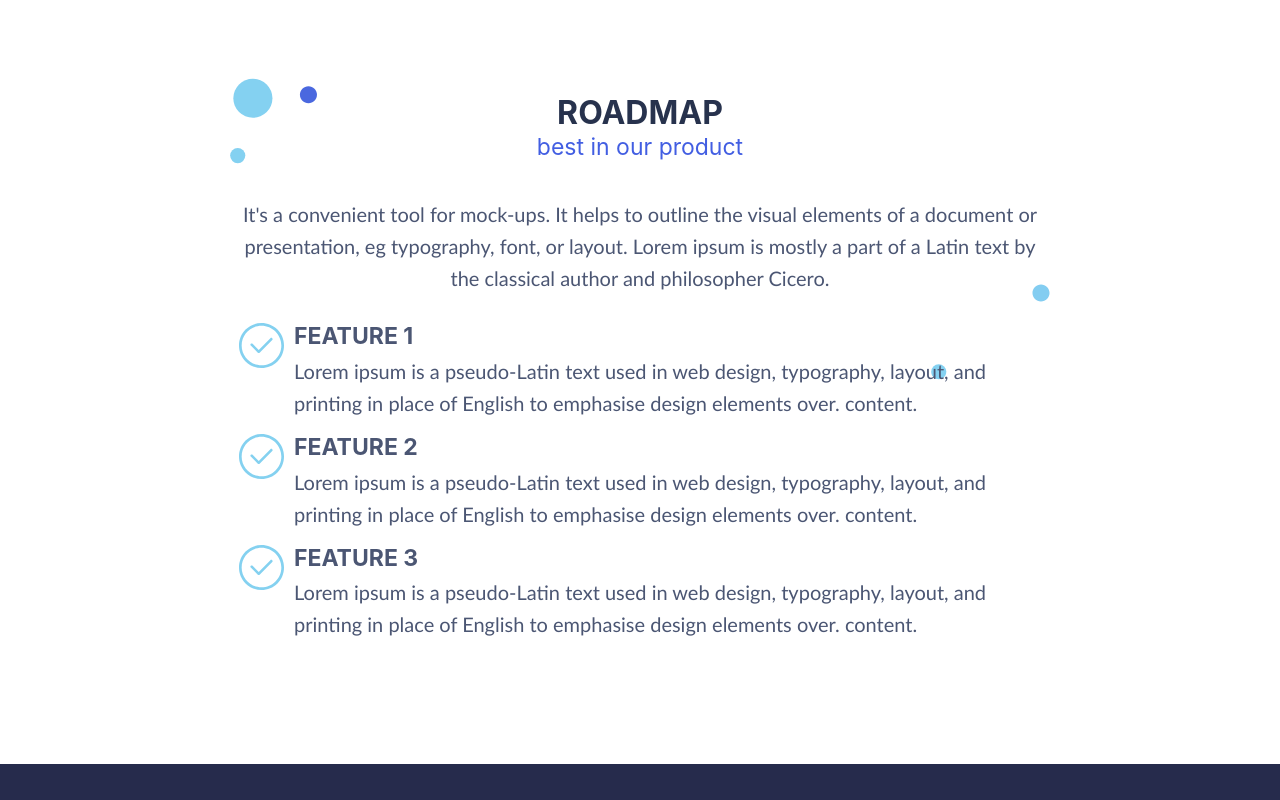
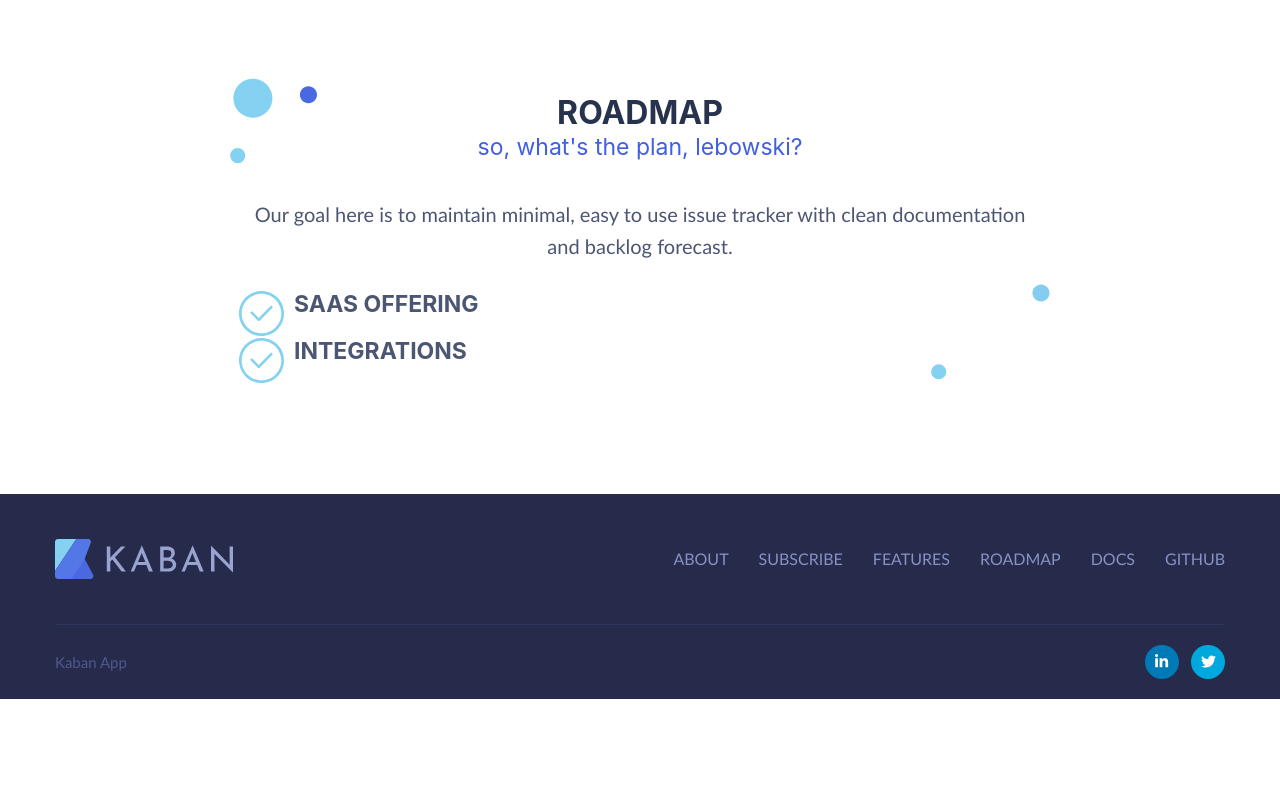
Before and after one commit to pkorzh/kaban.app, a Nuxt app: page / in a window 1280 px wide. Shown: the part 2420-3220 px from the top of the page. After the commit the page ends 3119 px from the top, so only its background shows below. Built offline with nearby package versions, Linux system fonts and the light colour scheme; a web font is replaced by a local one.

Commit message:
replace people image, add some roadmap

```diff
--- a/pages/index.vue
+++ b/pages/index.vue
@@ -79,20 +79,15 @@
 			<div class="container">
 				<div class="section-area">
 					<h2>Roadmap</h2>
-					<strong class="section-subtitle">best in our product</strong>
-					<p>It's a convenient tool for mock-ups. It helps to outline the visual elements of a document or presentation, eg typography, font, or layout. Lorem ipsum is mostly a part of a Latin text by the classical author and philosopher Cicero.</p>
+					<strong class="section-subtitle">so, what's the plan, Lebowski?</strong>
+					<p>
+						Our goal here is to maintain minimal, easy to use issue tracker with clean documentation and backlog forecast.
+					</p>
+
 					<ul class="section-list section-list-check">
-						<li>
-							<strong>Feature 1</strong>
-							Lorem ipsum is a pseudo-Latin text used in web design, typography, layout, and printing in place of English to emphasise design elements over. content.
-						</li>
-						<li>
-							<strong>Feature 2</strong>
-							Lorem ipsum is a pseudo-Latin text used in web design, typography, layout, and printing in place of English to emphasise design elements over. content.
-						</li>
-						<li>
-							<strong>Feature 3</strong>
-							Lorem ipsum is a pseudo-Latin text used in web design, typography, layout, and printing in place of English to emphasise design elements over. content.
+						<li v-for="(roadmap, index) in roadmaps" :key="index">
+							<strong>{{ roadmap.name }}</strong>
+							{{ roadmap.description }}
 						</li>
 					</ul>
 				</div>
@@ -109,7 +104,7 @@
 					</ul>
 				</div>
 				<div class="footer-area footer-area-bottom">
-					<p>© Kaban App</p>
+					<p>Kaban App</p>
 					<ul class="footer-social">
 						<li>
 							<a
@@ -144,6 +139,16 @@
 		data () {
 			return {
 				displayMenu: false,
+				roadmaps: [
+					{
+						name: 'SaaS Offering',
+						description: '',
+					},
+					{
+						name: 'Integrations',
+						description: '',
+					},
+				],
 				navList: [
 					{
 						link: '#about',
```
Also changed, not shown: assets/images/people.svg.
